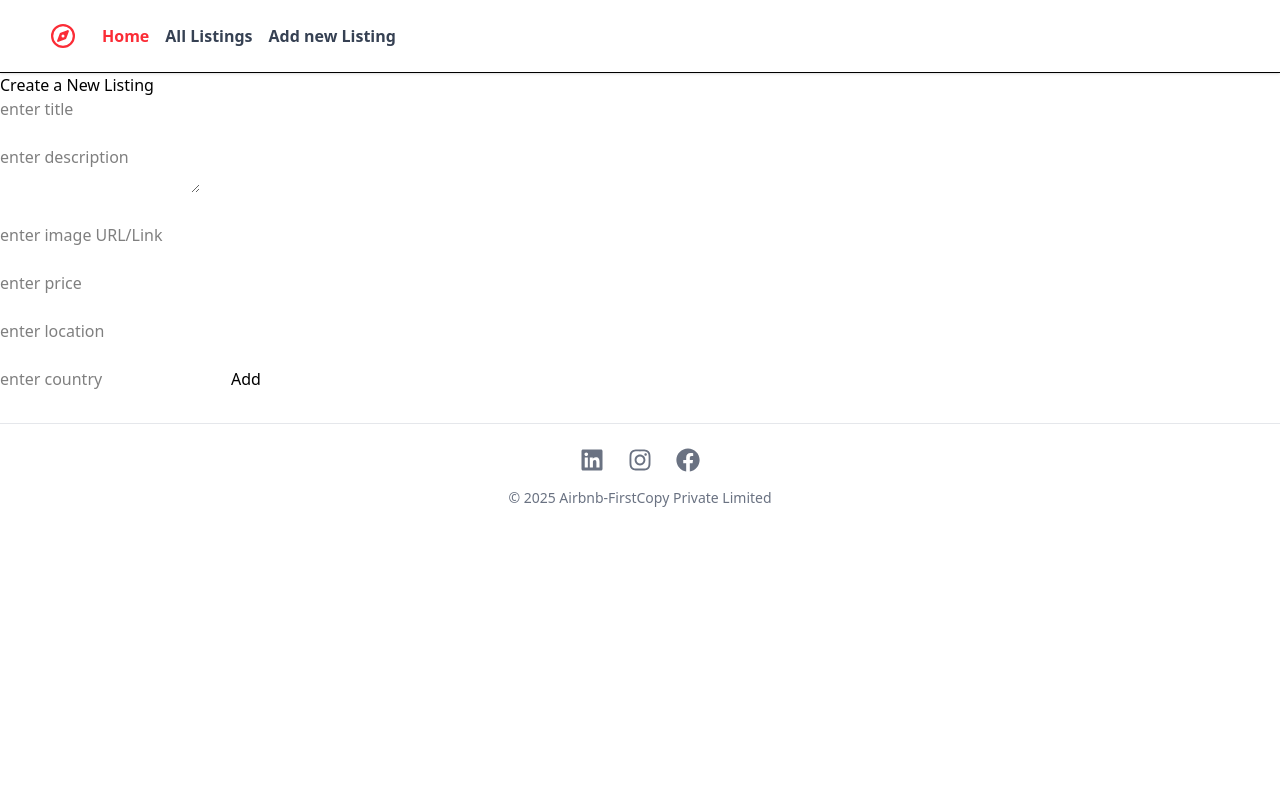
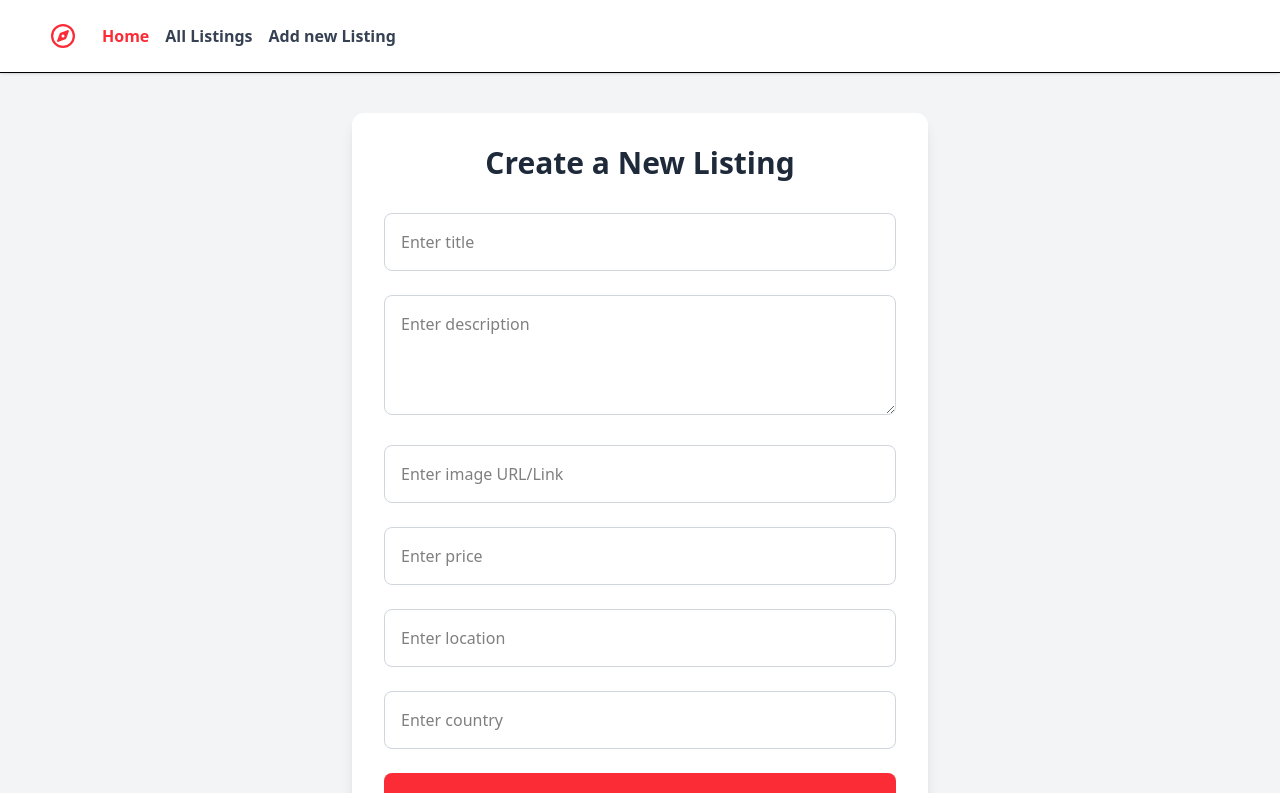
Before and after one commit to gunasaikumar3/AirBnB, a React (Vite) app in the folder client/: page /listings/new in a window 1280 px wide. Shown: the top 793 px of the page. Built offline with nearby package versions, Linux system fonts and the light colour scheme; no server answers.

Commit message:
Added Styling to New.jsx

```diff
--- a/client/pages/listings/New.jsx
+++ b/client/pages/listings/New.jsx
@@ -37,57 +37,61 @@ export default function New() {
   };
 
   return (
-    <div>
-      <h3>Create a New Listing</h3>
-      <form onSubmit={handleSubmit}>
+    <div className="bg-gray-100 min-h-screen py-10 px-4 font-sans">
+      <div className="max-w-xl mx-auto p-8 bg-white rounded-xl shadow-lg">
+        <h3 className="text-center text-3xl font-bold text-gray-800 mb-8">
+          Create a New Listing
+        </h3>
+        <form onSubmit={handleSubmit} className="space-y-6">
           <input
             name="title"
-          placeholder="enter title"
+            placeholder="Enter title"
             type="text"
             onChange={handleChange}
+            className="w-full p-4 border border-gray-300 rounded-lg focus:outline-none focus:ring-2 focus:ring-red-500 transition duration-200"
           />
-        <br />
-        <br />
           <textarea
             name="description"
-          placeholder="enter description"
+            placeholder="Enter description"
             onChange={handleChange}
+            className="w-full p-4 border border-gray-300 rounded-lg focus:outline-none focus:ring-2 focus:ring-red-500 transition duration-200 min-h-[120px]"
           ></textarea>
-        <br />
-        <br />
           <input
             name="image"
-          placeholder="enter image URL/Link"
+            placeholder="Enter image URL/Link"
             type="text"
             onChange={handleChange}
+            className="w-full p-4 border border-gray-300 rounded-lg focus:outline-none focus:ring-2 focus:ring-red-500 transition duration-200"
           />
-        <br />
-        <br />
           <input
             name="price"
-          placeholder="enter price"
+            placeholder="Enter price"
             type="number"
             onChange={handleChange}
+            className="w-full p-4 border border-gray-300 rounded-lg focus:outline-none focus:ring-2 focus:ring-red-500 transition duration-200"
           />
-        <br />
-        <br />
           <input
             name="location"
-          placeholder="enter location"
+            placeholder="Enter location"
             type="text"
             onChange={handleChange}
+            className="w-full p-4 border border-gray-300 rounded-lg focus:outline-none focus:ring-2 focus:ring-red-500 transition duration-200"
           />
-        <br />
-        <br />
           <input
             name="country"
-          placeholder="enter country"
+            placeholder="Enter country"
             type="text"
             onChange={handleChange}
+            className="w-full p-4 border border-gray-300 rounded-lg focus:outline-none focus:ring-2 focus:ring-red-500 transition duration-200"
           />
-
-        <button>Add</button>
+          <button
+            type="submit"
+            className="w-full py-4 bg-red-500 text-white font-bold rounded-lg hover:bg-red-600 transition duration-200 ease-in-out"
+          >
+            Add
+          </button>
         </form>
+      </div>
     </div>
   );
 }
```
Lines whose indentation alone changed are shown as unchanged.
